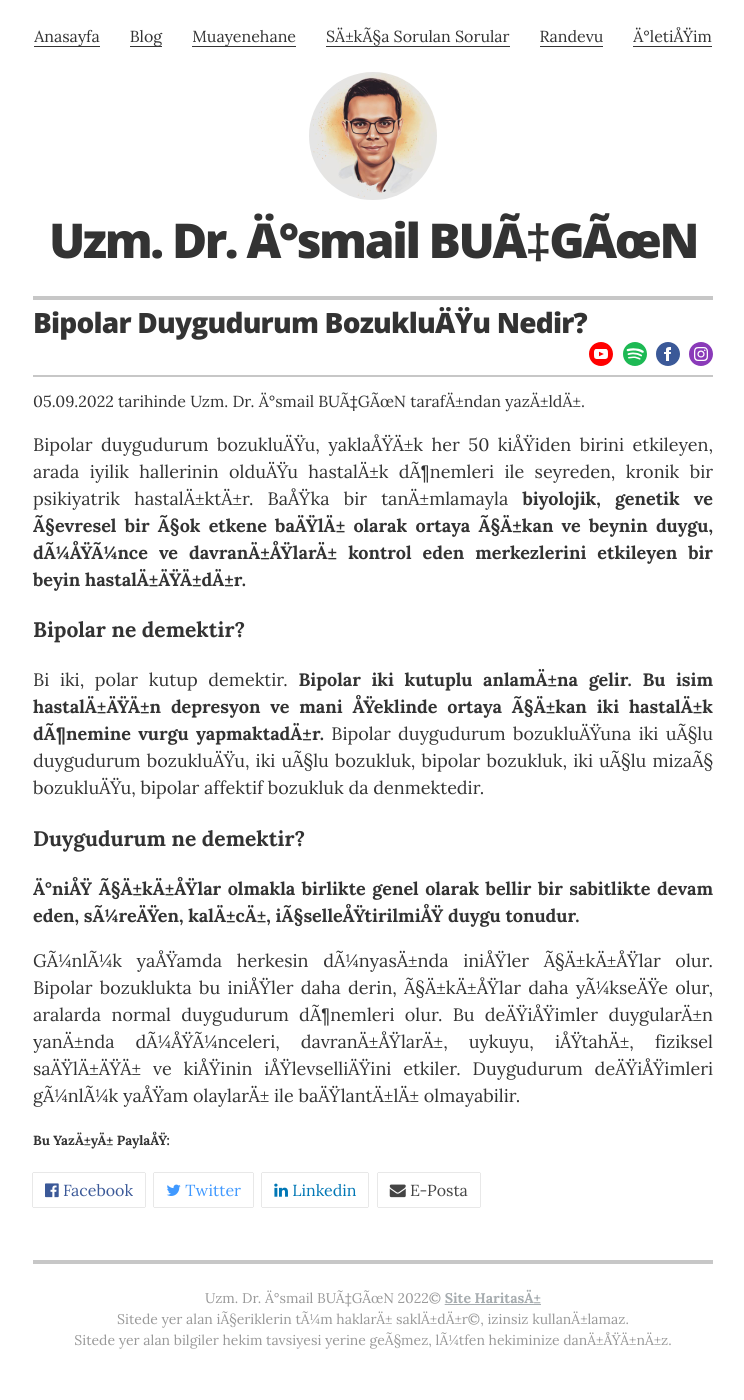
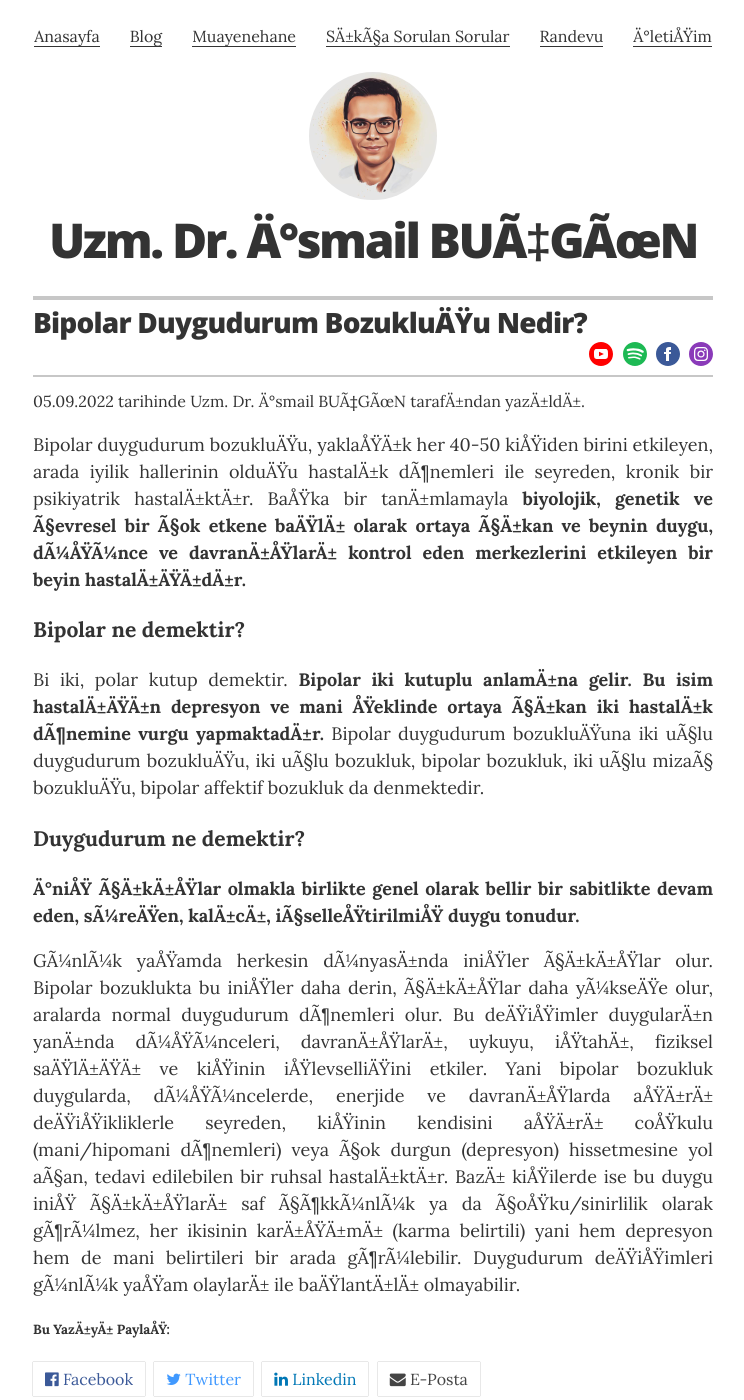
Before and after one commit to ibucgun/ibucgun.github.io, a Jekyll site: the page built from _posts/2022-09-05-bipolar-duygudurum-bozuklugu-nedir.md, in a window 1280 px wide and 1400 px high. Shown: the whole window, without its empty margins (267-1011 px from the left). Built offline with Jekyll 4.4.1, drawn with Linux system fonts in a browser that asks for light colours.

Commit message:
Update 2022-09-05-bipolar-duygudurum-bozuklugu-nedir.md

```diff
--- a/_posts/2022-09-05-bipolar-duygudurum-bozuklugu-nedir.md
+++ b/_posts/2022-09-05-bipolar-duygudurum-bozuklugu-nedir.md
@@ -6,7 +6,7 @@ tags: [Bipolar Bozukluk]
 description: Bipolar duygudurum bozukluğu nedir? Bipolar ne demektir? Duygudurum nedir? Bipolar bozukluğun diğer isimleri nelerdir?
 ---
 
-Bipolar duygudurum bozukluğu, yaklaşık her 50 kişiden birini etkileyen, arada iyilik hallerinin olduğu hastalık dönemleri ile seyreden, kronik bir psikiyatrik hastalıktır. Başka bir tanımlamayla **biyolojik, genetik ve çevresel bir çok etkene bağlı olarak ortaya
+Bipolar duygudurum bozukluğu, yaklaşık her 40-50 kişiden birini etkileyen, arada iyilik hallerinin olduğu hastalık dönemleri ile seyreden, kronik bir psikiyatrik hastalıktır. Başka bir tanımlamayla **biyolojik, genetik ve çevresel bir çok etkene bağlı olarak ortaya
 çıkan ve beynin duygu, düşünce ve davranışları kontrol eden
 merkezlerini etkileyen bir beyin hastalığıdır.**
 
@@ -16,4 +16,5 @@ Bi iki, polar kutup demektir. **Bipolar iki kutuplu anlamına gelir. Bu isim has
 ### Duygudurum ne demektir?
 **İniş çıkışlar olmakla birlikte genel olarak bellir bir sabitlikte devam eden, süreğen, kalıcı, içselleştirilmiş duygu tonudur.**
 
-Günlük yaşamda herkesin dünyasında inişler çıkışlar olur. Bipolar bozuklukta bu inişler daha derin, çıkışlar daha yükseğe olur, aralarda normal duygudurum dönemleri olur. Bu değişimler duyguların yanında düşünceleri, davranışları, uykuyu, iştahı, fiziksel sağlığı ve kişinin işlevselliğini etkiler. Duygudurum değişimleri günlük yaşam olayları ile bağlantılı olmayabilir.
+Günlük yaşamda herkesin dünyasında inişler çıkışlar olur. Bipolar bozuklukta bu inişler daha derin, çıkışlar daha yükseğe olur, aralarda normal duygudurum dönemleri olur. Bu değişimler duyguların yanında düşünceleri, davranışları, uykuyu, iştahı, fiziksel sağlığı ve kişinin işlevselliğini etkiler. Yani bipolar bozukluk duygularda,
+düşüncelerde, enerjide ve davranışlarda aşırı değişikliklerle seyreden, kişinin kendisini aşırı coşkulu (mani/hipomani dönemleri) veya çok durgun (depresyon) hissetmesine yol açan, tedavi edilebilen bir ruhsal hastalıktır. Bazı kişilerde ise bu duygu iniş çıkışları saf çökkünlük ya da çoşku/sinirlilik olarak görülmez, her ikisinin karışımı (karma belirtili) yani hem depresyon hem de mani belirtileri bir arada görülebilir. Duygudurum değişimleri günlük yaşam olayları ile bağlantılı olmayabilir.
```
